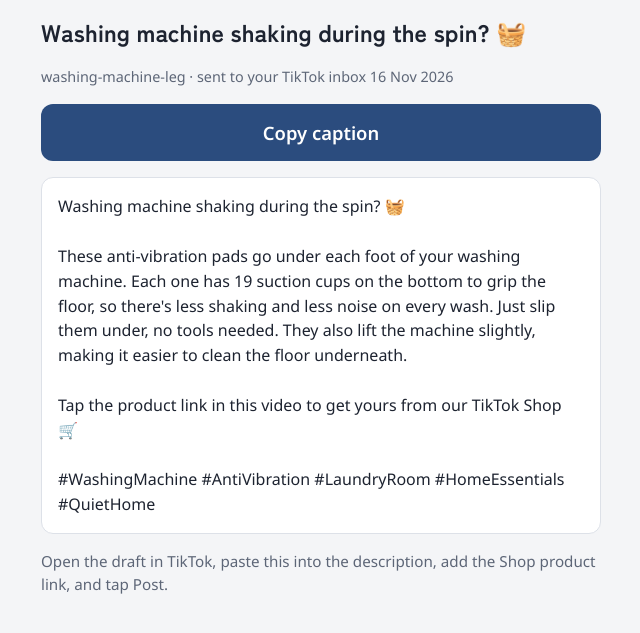
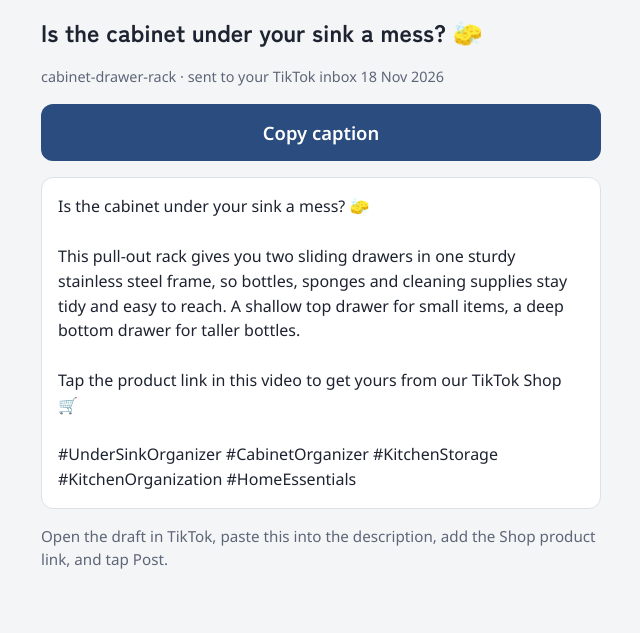
Before and after one commit to ReallyGoodOrNot/nihombashi, a plain HTML site: page index.html in a window 1280 px wide. Shown: the part 47-680 px from the top of the page, without its empty margins (319-959 px from the left). Drawn offline with Linux system fonts and the light colour scheme.

Commit message:
TikTok caption: cabinet-drawer-rack

```diff
--- a/index.html
+++ b/index.html
@@ -34,16 +34,16 @@ pre { margin: 0; white-space: pre-wrap; overflow-wrap: anywhere; font: 1rem/1.55
 </style></head><body>
 <main>
   <p class="brand">NIHOMBASHI</p>
-  <h1 id="product">Washing machine shaking during the spin? 🧺</h1>
-  <p class="meta" id="sent">washing-machine-leg · sent to your TikTok inbox 16 Nov 2026</p>
+  <h1 id="product">Is the cabinet under your sink a mess? 🧽</h1>
+  <p class="meta" id="sent">cabinet-drawer-rack · sent to your TikTok inbox 18 Nov 2026</p>
   <button type="button" id="copy">Copy caption</button>
-  <pre id="cap" tabindex="0">Washing machine shaking during the spin? 🧺
+  <pre id="cap" tabindex="0">Is the cabinet under your sink a mess? 🧽
 
-These anti-vibration pads go under each foot of your washing machine. Each one has 19 suction cups on the bottom to grip the floor, so there's less shaking and less noise on every wash. Just slip them under, no tools needed. They also lift the machine slightly, making it easier to clean the floor underneath.
+This pull-out rack gives you two sliding drawers in one sturdy stainless steel frame, so bottles, sponges and cleaning supplies stay tidy and easy to reach. A shallow top drawer for small items, a deep bottom drawer for taller bottles.
 
 Tap the product link in this video to get yours from our TikTok Shop 🛒
 
-#WashingMachine #AntiVibration #LaundryRoom #HomeEssentials #QuietHome</pre>
+#UnderSinkOrganizer #CabinetOrganizer #KitchenStorage #KitchenOrganization #HomeEssentials</pre>
   <p class="steps">Open the draft in TikTok, paste this into the description, add the Shop product link, and tap Post.</p>
 </main>
 <script>
```
